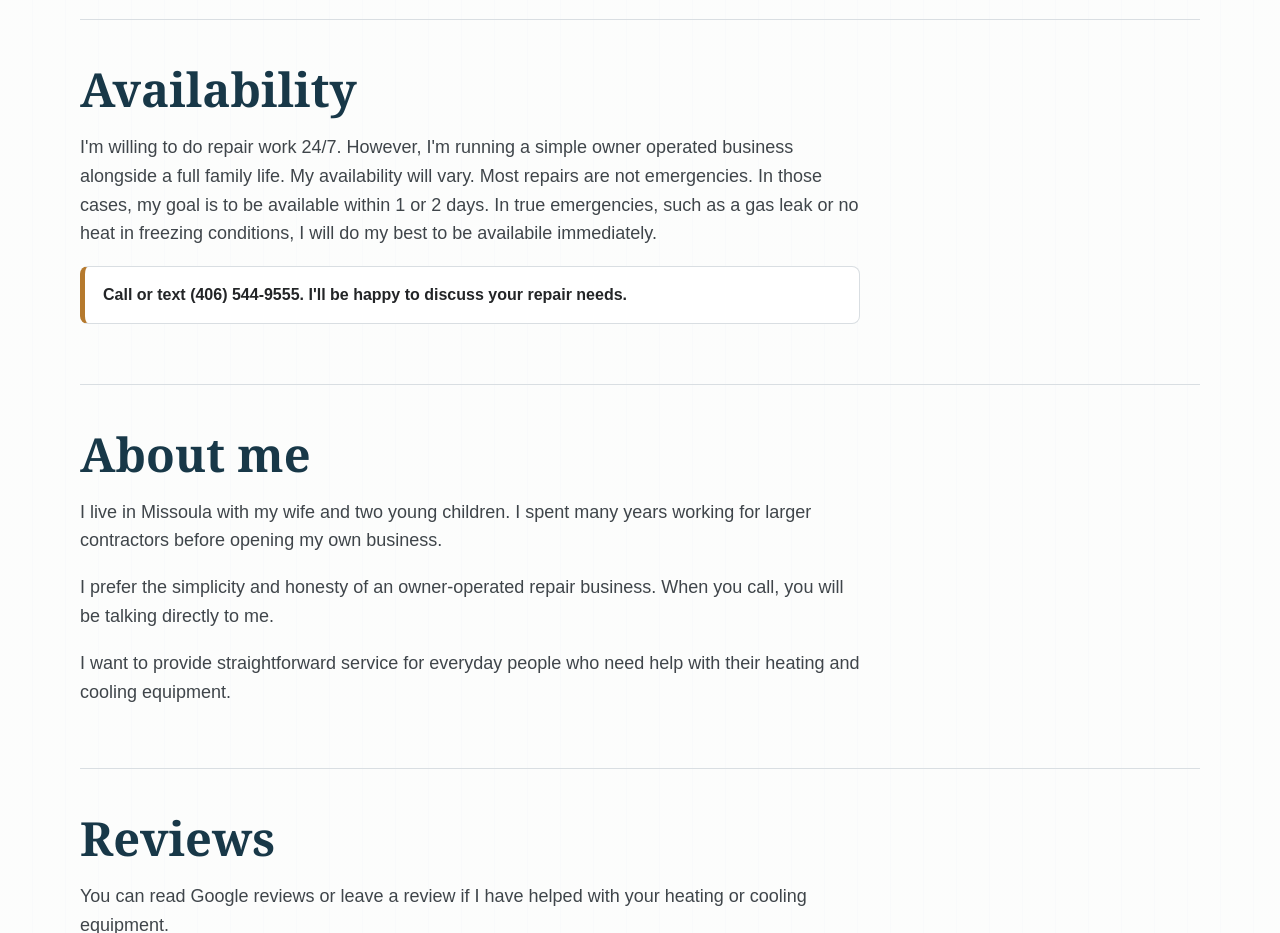
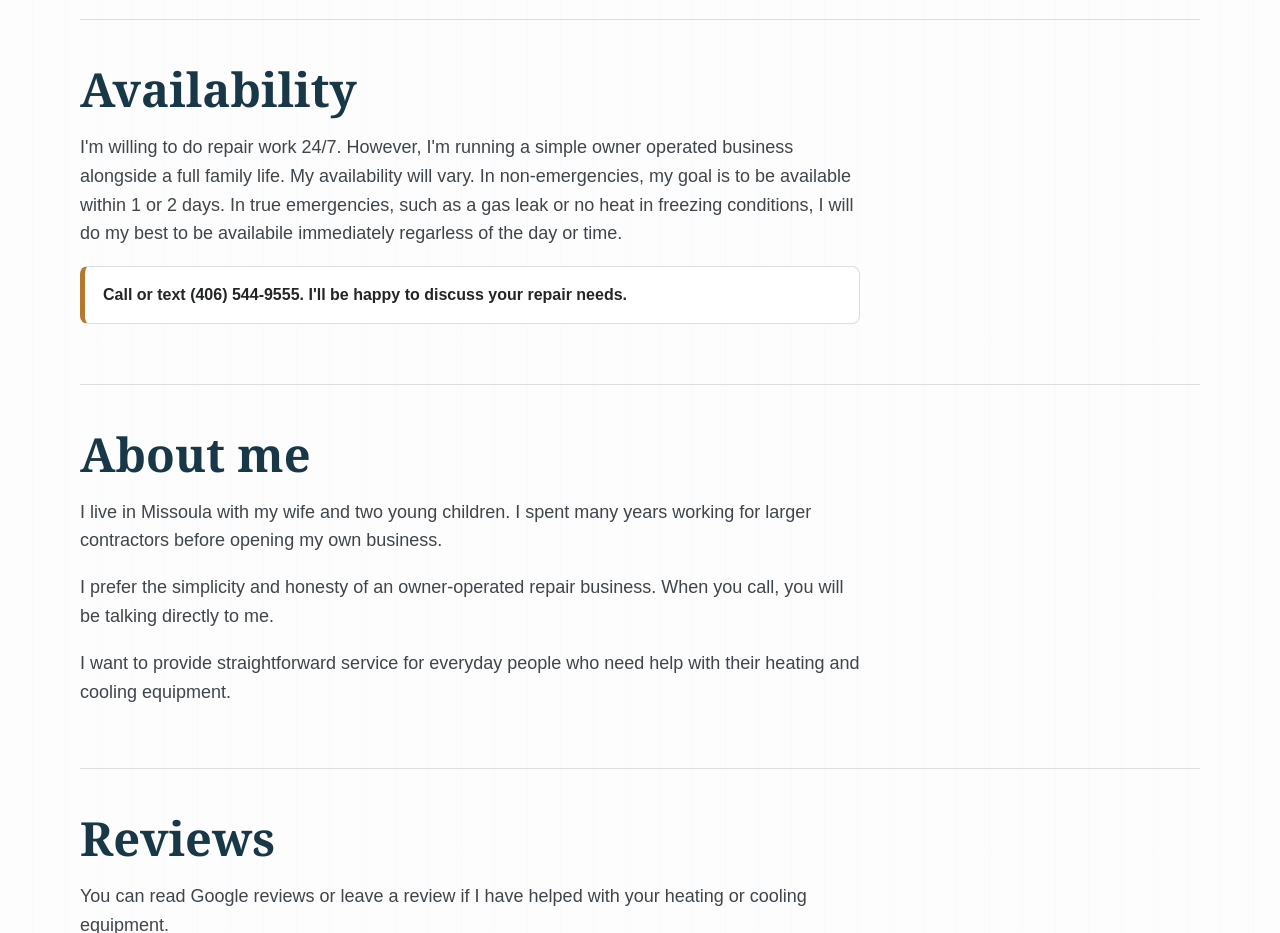
Before and after one commit to brianhallerweb/brianhallerweb.github.io, a plain HTML site: page index.html in a window 1280 px wide. Shown: the part 2960-3893 px from the top of the page. Drawn offline with Linux system fonts and the light colour scheme.

Commit message:
Update index.html

```diff
--- a/index.html
+++ b/index.html
@@ -580,7 +580,7 @@
         <section id="availability">
           <h2>Availability</h2>
           <p>
-            I'm willing to do repair work 24/7. However, I'm running a simple owner operated business alongside a full family life. My availability will vary. Most repairs are not emergencies. In those cases, my goal is to be available within 1 or 2 days. In true emergencies, such as a gas leak or no heat in freezing conditions, I will do my best to be availabile immediately.
+            I'm willing to do repair work 24/7. However, I'm running a simple owner operated business alongside a full family life. My availability will vary. In non-emergencies, my goal is to be available within 1 or 2 days. In true emergencies, such as a gas leak or no heat in freezing conditions, I will do my best to be availabile immediately regarless of the day or time.
           </p>
           <div class="note-box">
             Call or text (406) 544-9555. I'll be happy to discuss your repair needs.
```
